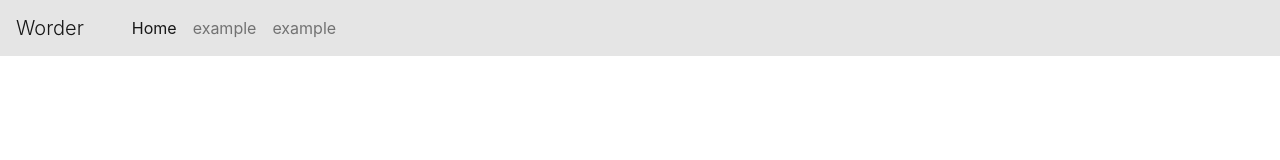
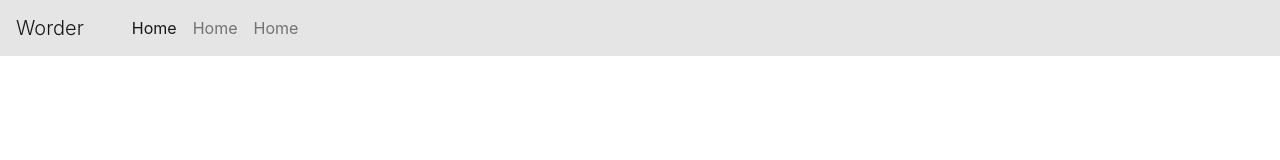
Before and after one commit to maXimusIsMyName/worder, a React app: page / in a window 1280 px wide. Shown: the top 160 px of the page. Built offline with nearby package versions, Linux system fonts and the light colour scheme.

Commit message:
authfrom start

```diff
--- a/src/components/App.js
+++ b/src/components/App.js
@@ -1,4 +1,4 @@
-import React from "react";
+import React, { Suspense } from "react";
 import {
     BrowserRouter as Router,
     Switch,
@@ -8,25 +8,37 @@ import {
   }  from 'react-router-dom'
 import NavBar from 'Components/navbar'
 import {signup, login, isAuthorized} from "Utils/auth"
+const LoginForm = React.lazy(() => import("Components/AuthForms/LoginForm"))
+const SignupForm = React.lazy(() => import("Components/AuthForms/SignupForm"))
+import './App.scss'
 export default function App() {
 return (<Router>
+  <NavBar>
+    <Link to="" className="nav-link">Home</Link>
+    <Link to="" className="nav-link">Home</Link>
+    <Link to="" className="nav-link">Home</Link>
+  </NavBar>
 
-   <NavBar/>
     <Switch>
         <Route path="/">
           {
           !isAuthorized() ? (
             <></>
           ) : (
-            <>
-
-            </>
-          )
+              <Redirect to="/login"/>
+              )
 
           }
-
+        </Route>
+        <Suspense>
+        <Route path="/login">
+            <div className="display-center">
+            </div>
+        </Route>
+        <Route path="/signup">
 
         </Route>
+        </Suspense>
     </Switch>
 </Router>)
 }
--- /dev/null
+++ b/src/components/App.scss
@@ -0,0 +1,8 @@
+.display-center {
+    position: absolute;
+    display: block;
+    margin: 0;
+    top: 50%;
+    left: 50%;
+    transform: translate(-50%, -50%);
+}
--- a/src/components/navbar/index.js
+++ b/src/components/navbar/index.js
@@ -2,24 +2,24 @@ import React, {useState} from "react";
 import {Link} from 'react-router-dom'
 
 export default function NavBar(props) {
-    const [items, setItems] = useState([1,0,0])
+    const [items, setItems] = useState([1].concat(new Array(props.children.length-1).fill(0)))
     const Activate = (n) => {
-      setItems(items.map((v,i) => i==n?true:false) )
+      setItems(items.map((v,i) => i==n ? true:false) )
     }
     return (
     <div className="navbar navbar-expand-lg bg-light navbar-light">
     <Link to="#" className="navbar-brand font-weight-light">Worder</Link>
     <div className="collapse navbar-collapse ml-4" id="navbarContent">
       <ul className="navbar-nav mr-auto">
-        <Item isActive={() => items[0]} onClick={() => {Activate(0)}}>
-          <Link className="nav-link" to="">Home</Link>
-        </Item>
-        <Item isActive={() => items[1]} onClick={() => {Activate(1)}}>
-          <Link className="nav-link" to="">example</Link>
-        </Item>
-        <Item isActive={() => items[2]}  onClick={() => {Activate(2)}}>
-          <Link className="nav-link" to="">example</Link>
-        </Item>
+        {
+          props.children.map((v,i) => {
+            return (
+            <Item key={i} isActive={() => items[i]} onClick={() => {Activate(i)}}>
+              {v}
+            </Item>
+            )
+          })
+        }
       </ul>
     </div>
   </div>)
--- a/src/index.scss
+++ b/src/index.scss
@@ -1,3 +1,4 @@
+@import url('https://fonts.googleapis.com/css?family=Roboto:300,400&display=swap');
 $theme-colors: (
   "primary": #70ffe8,
   "secondary": #ff4136,
@@ -8,4 +9,5 @@ $theme-colors: (
   "light":#e5e5e5,
   "dark": #212121
 );
+
 @import "~bootstrap/scss/bootstrap";
```
Also changed, not shown: src/components/AuthForms/LoginForm.js (added), src/components/AuthForms/SignupForm.js (added).
